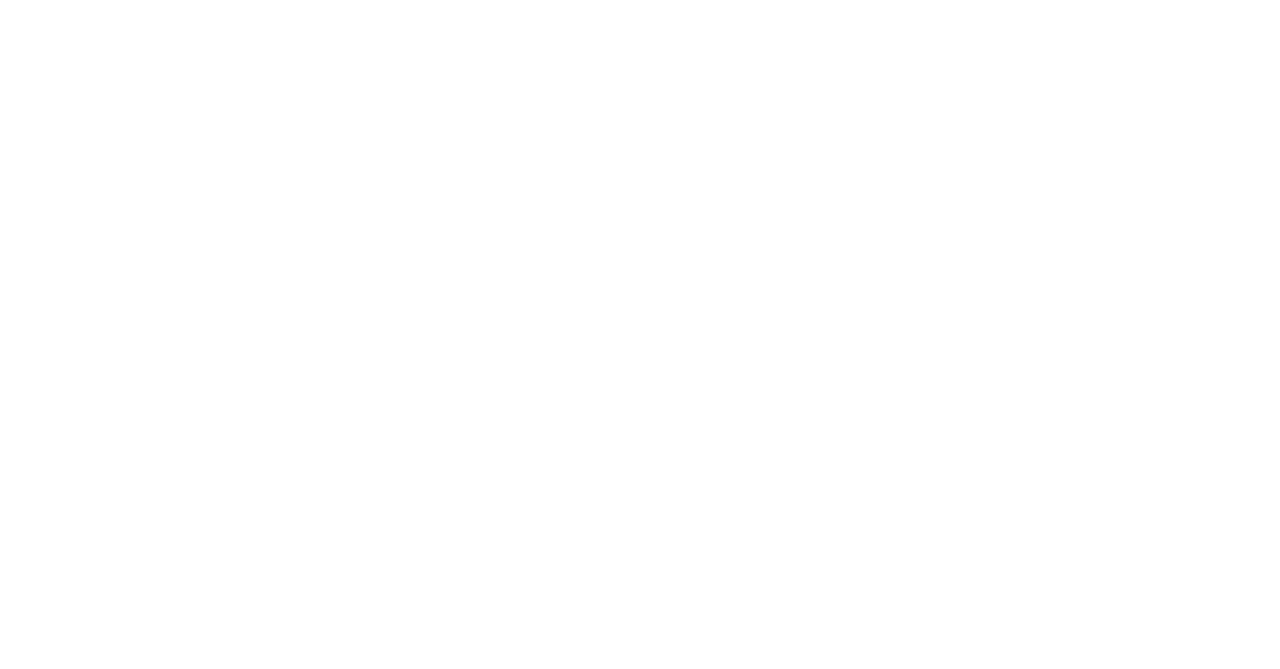
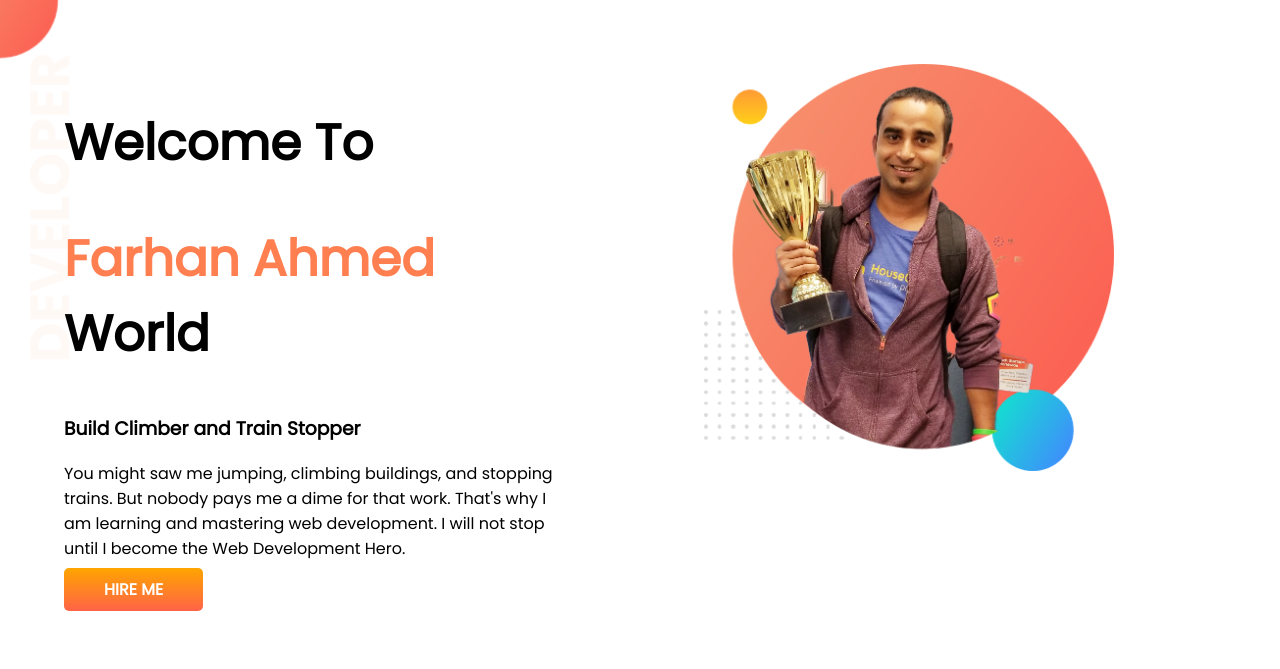
Before and after one commit to Farhanhkr/developer-portfolio, a plain HTML site: page index.html in a window 1280 px wide. Drawn offline with Linux system fonts and the light colour scheme.

Commit message:
first-part-completed

```diff
--- a/index.html
+++ b/index.html
@@ -4,9 +4,23 @@
     <meta charset="UTF-8">
     <meta name="viewport" content="width=device-width, initial-scale=1.0">
     <title>farhan portfolio</title>
+    <link rel="preconnect" href="https://fonts.googleapis.com">
+<link rel="preconnect" href="https://fonts.gstatic.com" crossorigin>
+<link href="https://fonts.googleapis.com/css2?family=Poppins&display=swap" rel="stylesheet">
     <link rel="stylesheet" href="style.css">
 </head>
 <body>
-
+  <section class="top-banner">
+    <div class="div1">
+        <h1>Welcome To</h1>
+        <h1><span class="farhan-color">Farhan Ahmed</span> World</h1>
+        <h3>Build Climber and Train Stopper</h3>
+        <p class="p-part1">You might saw me jumping, climbing buildings, and stopping trains. But nobody pays me a dime for that work. That's why I am learning and mastering web development. I will not stop until I become the Web Development Hero.</p>
+        <a id="link-button" target="_blank" href="https://www.programming-hero.com">HIRE ME</a>
+      </div>
+      <div class="div1">
+          <img src="jhankar.png" alt="">
+      </div>
+  </section>
 </body>
 </html>
--- a/style.css
+++ b/style.css
@@ -0,0 +1,32 @@
+body{
+    font-family: 'Poppins', sans-serif;
+    margin: 0%;
+}
+h1{
+    font-size: 50px;
+}
+.farhan-color{
+    color: coral;
+}
+section{
+    display: flex;
+}
+.div1{
+    width: 50%;
+    padding: 5%;
+}
+.div1 img{
+    width: 80%;
+
+}
+#link-button{
+    text-decoration: none;
+    background-image: linear-gradient(orange, tomato);
+    color: white;
+    font-weight: 700;
+    padding: 10px 40px;
+    border-radius: 5px;
+}
+.top-banner{
+    background-image: url(top-banner.png);
+    background-repeat: no-repeat;
```
